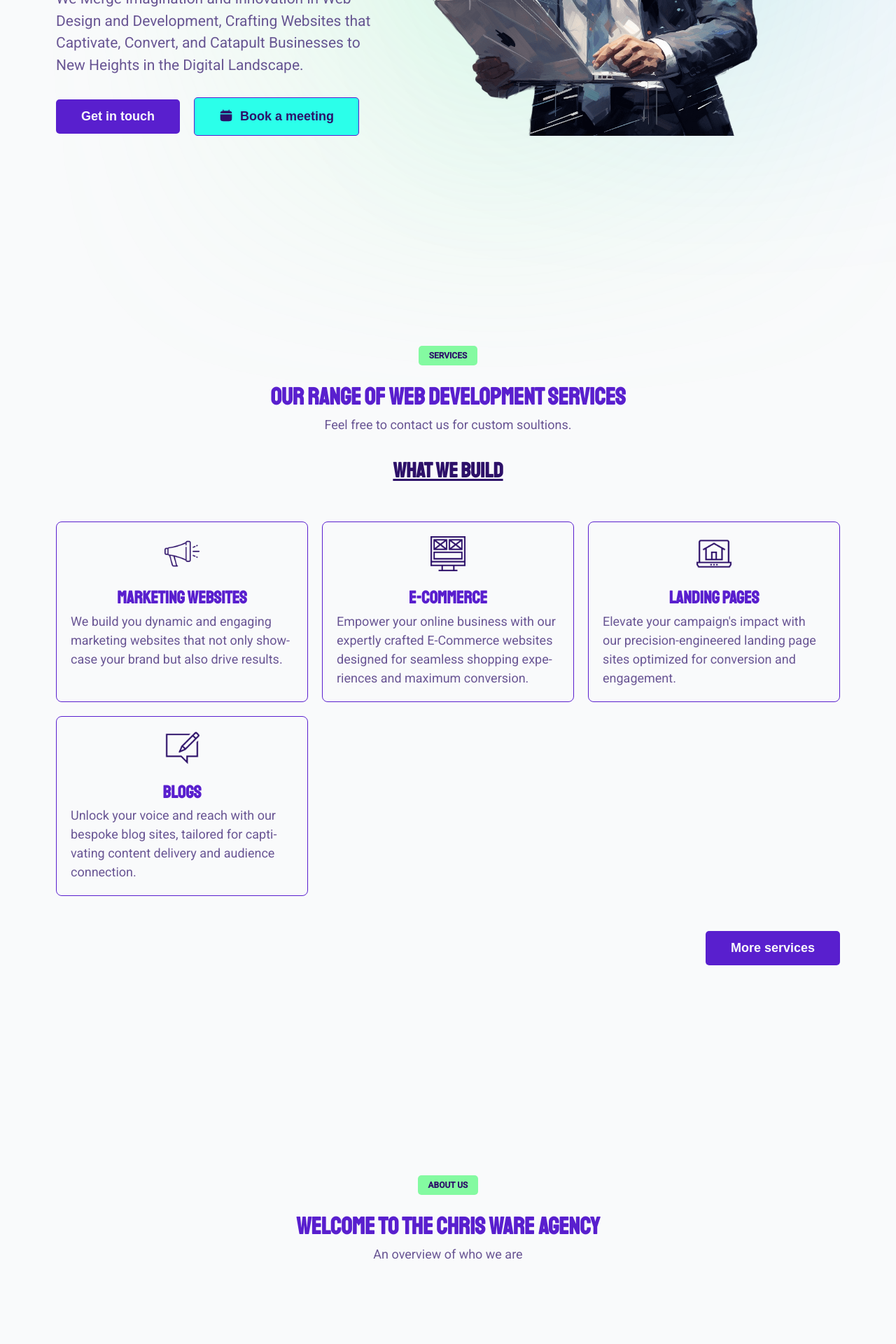
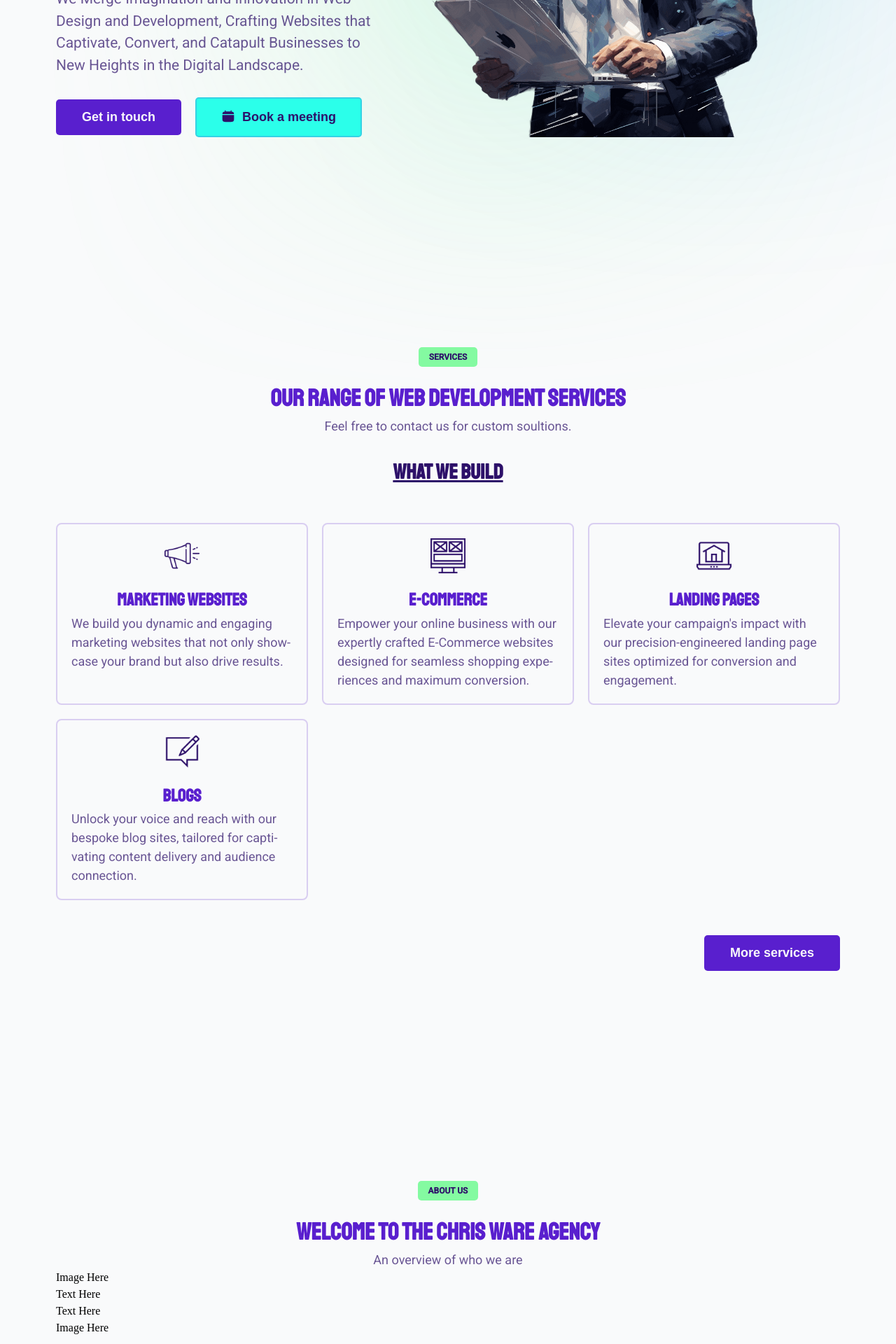
Before and after one commit to ChristianWare/chris-ware-agency, a Next.js app: page / in a window 1280 px wide. Shown: the part 500-2420 px from the top of the page at 70% size. Before the commit the page ends 2355 px from the top, so only its background shows below. Built offline with nearby package versions, Linux system fonts and the light colour scheme.

Commit message:
Button Border Update

```diff
--- a/src/app/components/About/About.tsx
+++ b/src/app/components/About/About.tsx
@@ -5,11 +5,21 @@ const About = () => {
   return (
     <section className={styles.container}>
       <div className={styles.content}>
-        <SectionHeading
-          labelText='About us'
-          headingText='Welcome to the Chris Ware Agency'
-          copyText='An overview of who we are'
-        />
+        <div className={styles.top}>
+          <SectionHeading
+            labelText='About us'
+            headingText='Welcome to the Chris Ware Agency'
+            copyText='An overview of who we are'
+          />
+        </div>
+        <div className={styles.bottom1}>
+          <div className={styles.left}>Image Here</div>
+          <div className={styles.right}>Text Here</div>
+        </div>
+        <div className={styles.bottom2}>
+          <div className={styles.left}>Text Here</div>
+          <div className={styles.right}>Image Here</div>
+        </div>
       </div>
     </section>
   );
--- a/src/app/components/Button/Button.module.css
+++ b/src/app/components/Button/Button.module.css
@@ -17,19 +17,19 @@
 .primary {
   color: var(--neutral);
   background-color: var(--primary);
-  border: 1px solid transparent;
+  border: 2px solid transparent;
 }
 
 .primary:hover {
   color: var(--text);
   background-color: var(--secondary);
-  border-color: var(--primary);
+  border: 2px solid rgba(89, 31, 206, 0.2);
 }
 
 .secondary {
   color: var(--text);
   background-color: var(--secondary);
-  border: 1px solid var(--primary);
+  border: 2px solid rgba(89, 31, 206, 0.2);
 }
 
 .secondary:hover {
--- a/src/app/components/Services/Services.module.css
+++ b/src/app/components/Services/Services.module.css
@@ -45,7 +45,7 @@
   flex-direction: column;
   align-items: center;
   justify-content: flex-start;
-  border: 1px solid var(--primary);
+  border: 2px solid rgba(89, 31, 206, 0.2);
   padding: 2rem;
   border-radius: 8px;
 }
```
